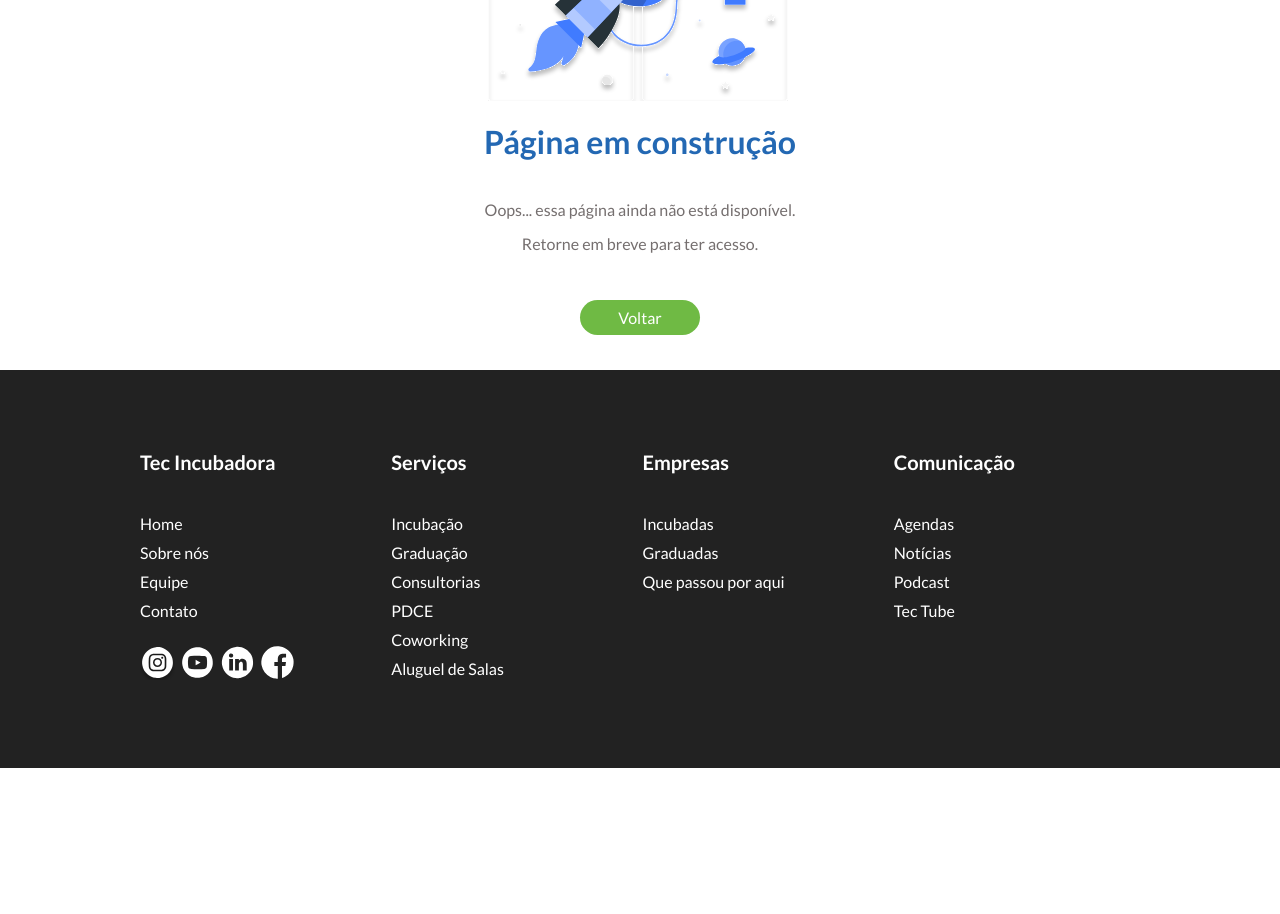
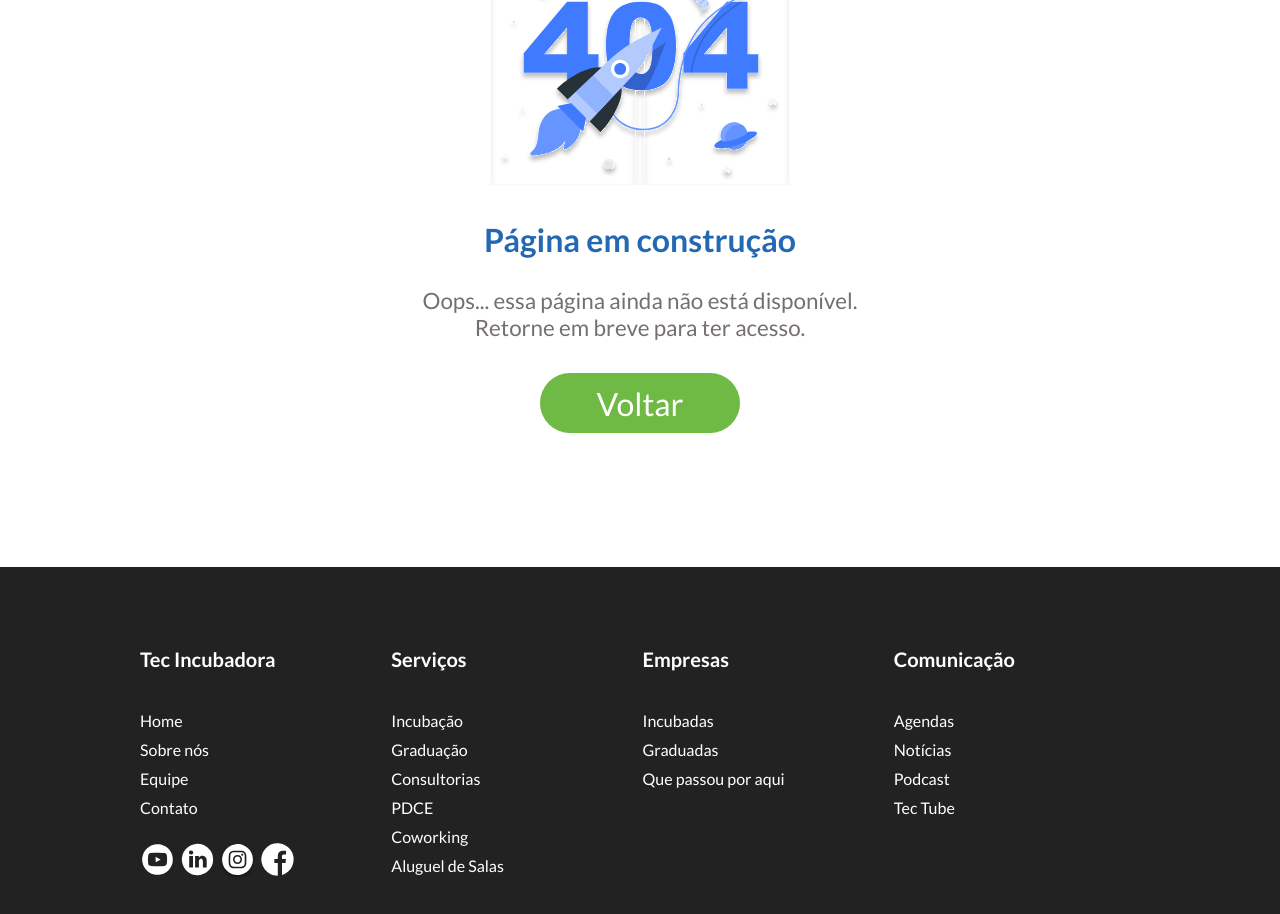
Before and after one commit to leoalcantara/tec-incubadora-frontend, a React (Vite) app: page / in a window 1280 px wide. Shown: the part 300-1214 px from the top of the page. Before the commit the page ends 1068 px from the top, so only its background shows below. Built offline with nearby package versions, Linux system fonts and the light colour scheme.

Commit message:
feature: added cursor pointer on buttons and social media icons

```diff
--- a/src/components/ErrorBox.module.css
+++ b/src/components/ErrorBox.module.css
@@ -1,7 +1,9 @@
 .container{
     display: flex;
     flex-direction: column;
+    justify-content: center;
     align-items: center;
+    height: 100vh;
 }
 
 .box {
@@ -12,15 +14,15 @@
     padding: 10px;
     margin: 25px;
 
-    gap: 15px;
 }
 
 .box h1 {
     color: var(--blue-500);
-    padding-bottom: 1.5rem;
+    padding: 1.8rem 0;
 }
 
 .box p{
+    font-size: 1.4rem;
     justify-content: center;
     color: var(--gray-500);
 }
@@ -38,9 +40,11 @@
 button {
     color: var(--white);
     background: var(--green-500);
-    border-radius: 25px;
-    width: 120px;
-    height: 35px;
+    border-radius: 50px;
+    width: 200px;
+    height: 60px;
+    font-size: 2rem !important;
+    border: none;
 
-    border: none;
+    cursor: pointer;
 }
--- a/src/components/Footer.jsx
+++ b/src/components/Footer.jsx
@@ -19,10 +19,10 @@ export function Footer (){
                     <a href="/" className={styles.footerlink}>Equipe</a>
                     <a href="/" className={styles.footerlink}>Contato</a>
 
-                    <div className='socialMedia'>
-                        <img src={InstagramIcon} alt="" />
+                    <div className={styles.socialMedia}>
                         <img src={YoutubeIcon} alt="" />
                         <img src={LinkedinIcon} alt="" />
+                        <img src={InstagramIcon} alt="" />
                         <img src={FacebookIcon} alt="" />
                     </div>
 
--- a/src/components/Footer.module.css
+++ b/src/components/Footer.module.css
@@ -40,9 +40,11 @@ footer {
     text-decoration: none;
 }
 
-img {
+.socialMedia img {
     height: 35px;
     height: 35px;
     margin-right: 5px;
     margin-top: 15px;
+
+    cursor: pointer;
 }
--- a/src/components/Header.module.css
+++ b/src/components/Header.module.css
@@ -11,6 +11,7 @@
 
 .logoTec {
     max-width: 200px;
+    cursor: pointer;
 }
 
 .container {
```
